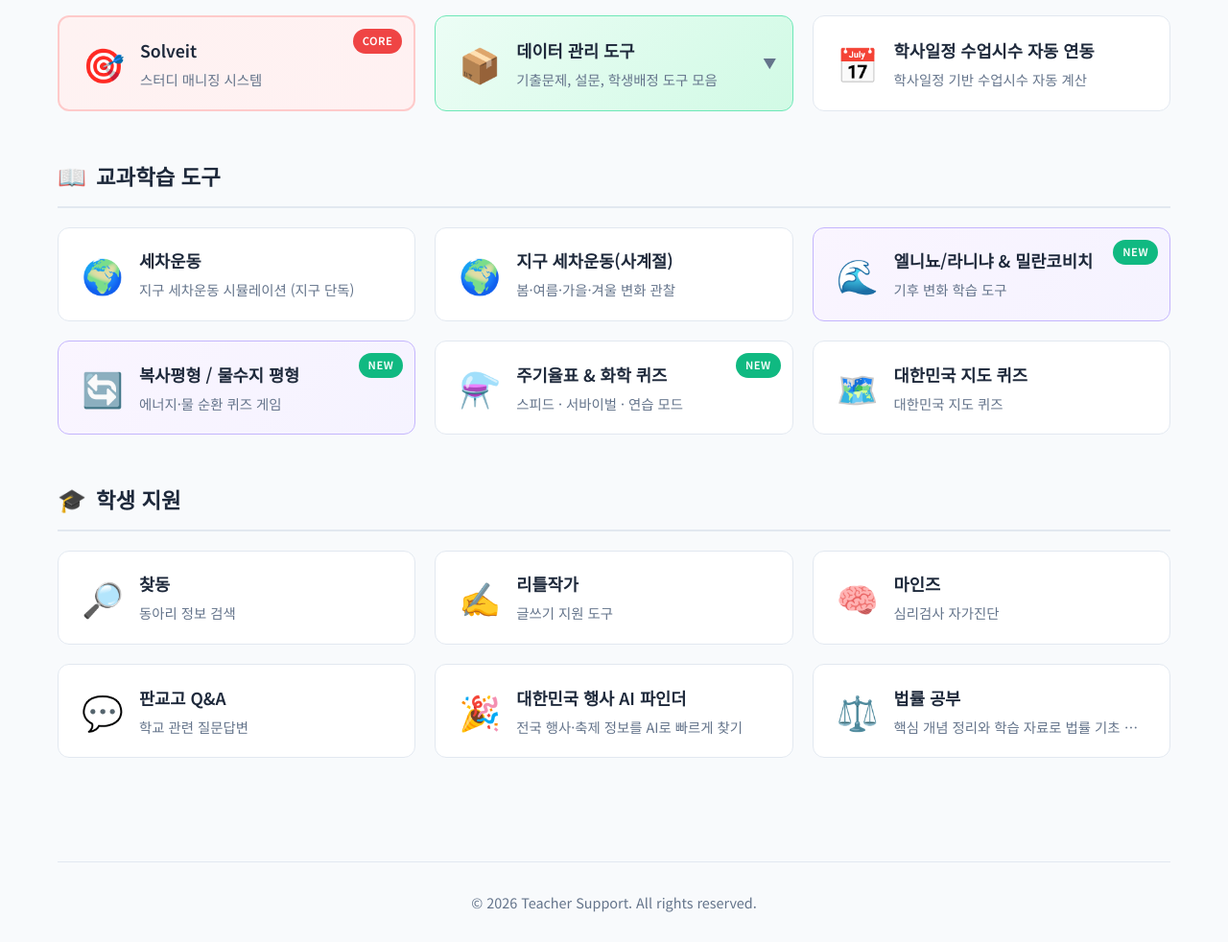
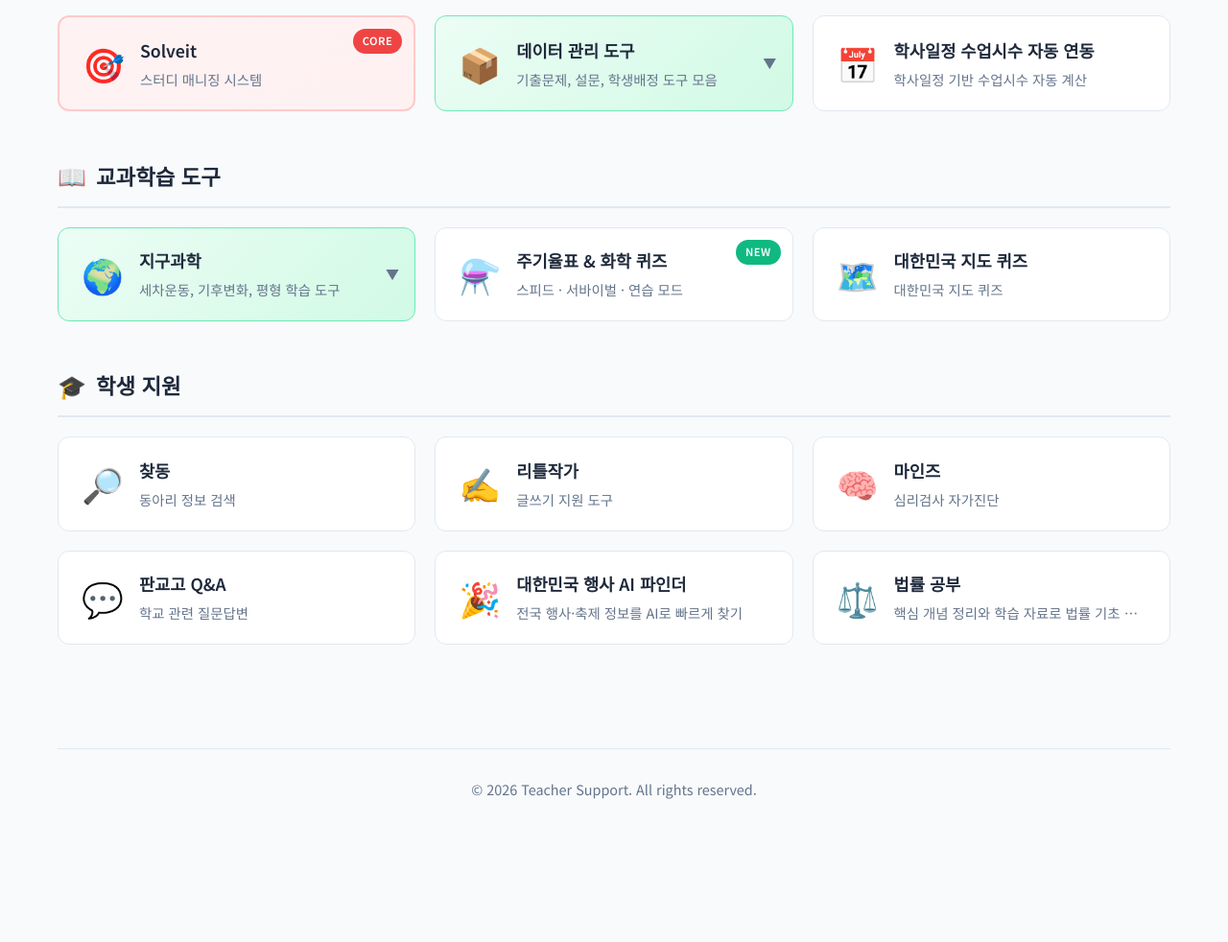
Before and after one commit to CHOISEONGYEOL/Teacher-support, a Python web app: template templates/index.html in a window 1280 px wide. Shown: the part 734-1716 px from the top of the page at 96% size. After the commit the page ends 1567 px from the top, so only its background shows below. Run offline with Jinja, Linux system fonts and the light colour scheme; the template is opened without the code that fills it, so the values that code supplies are empty; some libraries are stand-ins or nearby versions.

Commit message:
Add Earth Science folder to Subject Learning section
- Group 4 earth science tools into collapsible folder
- Change precession icons from 🌍 to 🪀 (spinning top)
- Remove NEW badges from elnino and radiation equilibrium

Co-Authored-By: Claude Opus 4.5 <noreply@anthropic.com>

```diff
--- a/templates/index.html
+++ b/templates/index.html
@@ -175,51 +175,49 @@
                     교과학습 도구
                 </h2>
                 <div class="card-grid">
-                    <!-- 세차운동 -->
-                    <a href="https://mellifluous-lollipop-a6a5a1.netlify.app/" target="_blank" class="card card-external">
+                    <!-- 지구과학 폴더 -->
+                    <div class="card card-folder" id="earth-science-folder">
                         <div class="card-icon">🌍</div>
                         <div class="card-content">
-                            <h3>세차운동</h3>
-                            <p>지구 세차운동 시뮬레이션 (지구 단독) </p>
+                            <h3>지구과학</h3>
+                            <p>세차운동, 기후변화, 평형 학습 도구</p>
+                        </div>
+                        <div class="folder-toggle">▼</div>
                     </div>
 
+                    <!-- 지구과학 폴더 하위 항목 -->
+                    <div class="folder-contents" id="earth-science-folder-contents">
+                        <a href="https://mellifluous-lollipop-a6a5a1.netlify.app/" target="_blank" class="card card-sub">
+                            <div class="card-icon">🪀</div>
+                            <div class="card-content">
+                                <h3>세차운동</h3>
+                                <p>지구 세차운동 시뮬레이션 (지구 단독)</p>
+                            </div>
                         </a>
-
-
-                    <!-- 지구 세차운동 시뮬레이션 (사계절) -->
-<a href="https://precious-sable-c2da3e.netlify.app/"
-   target="_blank"
-   rel="noopener noreferrer"
-   class="card card-external">
-  <div class="card-icon">🌍</div>
+                        <a href="https://precious-sable-c2da3e.netlify.app/" target="_blank" class="card card-sub">
+                            <div class="card-icon">🪀</div>
                             <div class="card-content">
                                 <h3>지구 세차운동(사계절)</h3>
                                 <p>봄·여름·가을·겨울 변화 관찰</p>
                             </div>
-
                         </a>
-
-<a href="/static/elnino-lanina/index.html" class="card card-internal">
+                        <a href="/static/elnino-lanina/index.html" class="card card-sub">
                             <div class="card-icon">🌊</div>
                             <div class="card-content">
                                 <h3>엘니뇨/라니냐 & 밀란코비치</h3>
                                 <p>기후 변화 학습 도구</p>
                             </div>
-      <div class="card-badge">NEW</div>
                         </a>
-
-<a href="/static/Radiation-Equilibrium/index.html" class="card card-internal">
+                        <a href="/static/Radiation-Equilibrium/index.html" class="card card-sub">
                             <div class="card-icon">🔄</div>
                             <div class="card-content">
                                 <h3>복사평형 / 물수지 평형</h3>
                                 <p>에너지·물 순환 퀴즈 게임</p>
                             </div>
-    <div class="card-badge">NEW</div>
                         </a>
+                    </div>
 
-
-<a href="https://periodic-table-two-delta.vercel.app/"
-   target="_blank" class="card card-external">
+                    <a href="https://periodic-table-two-delta.vercel.app/" target="_blank" class="card card-external">
                         <div class="card-icon">⚗️</div>
                         <div class="card-content">
                             <h3>주기율표 & 화학 퀴즈</h3>
```
Lines whose indentation alone changed are shown as unchanged.
